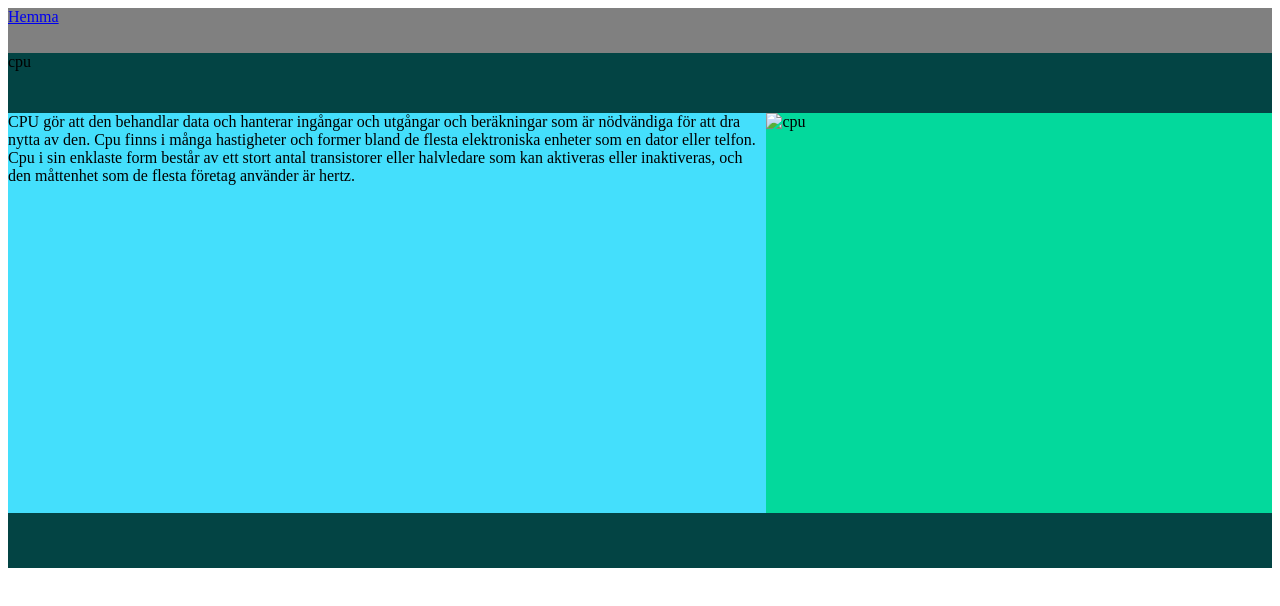
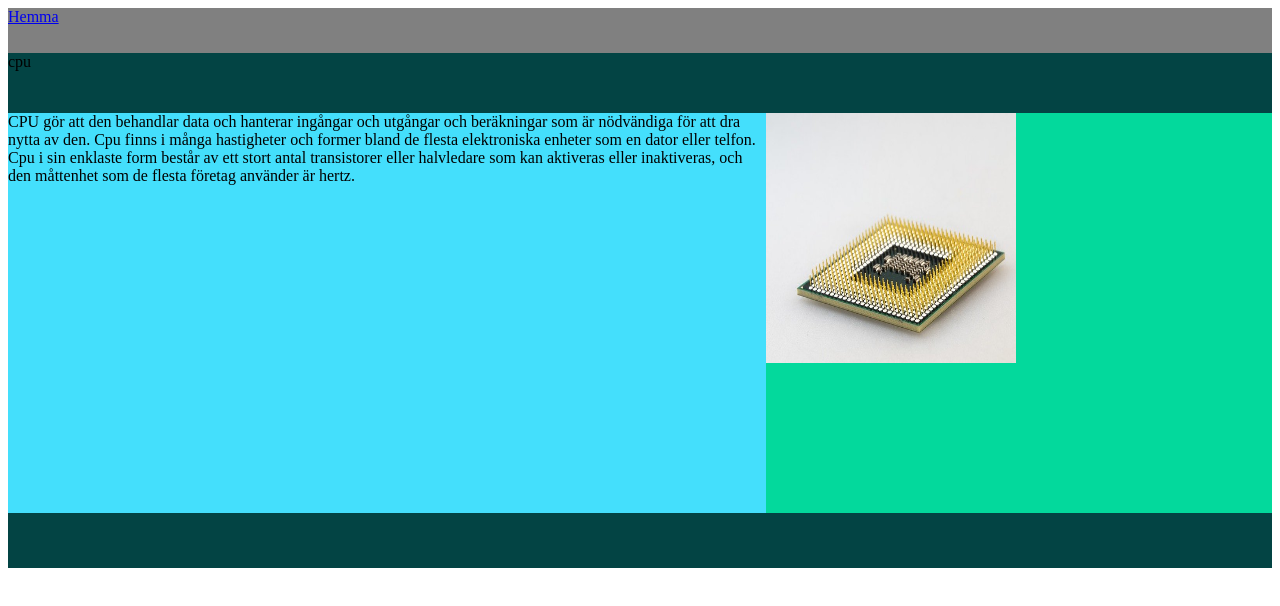
Before and after one commit to jolany19672000/jolany19672000.github.io, a plain HTML site: page cpu.html in a window 1280 px wide. Drawn offline with Linux system fonts and the light colour scheme.

Commit message:
new image

```diff
--- a/cpu.html
+++ b/cpu.html
@@ -21,7 +21,7 @@
        </main>
 
      <aside>
-<img src="img/imgres.jpg" alt="cpu"  width="250px" height="250px">
+<img src="bilder/cpu1.jpg" alt="cpu"  width="250px" height="250px">
 
      </aside>
 
```
Also changed, not shown: bilder/cpu1.jpg (added).
